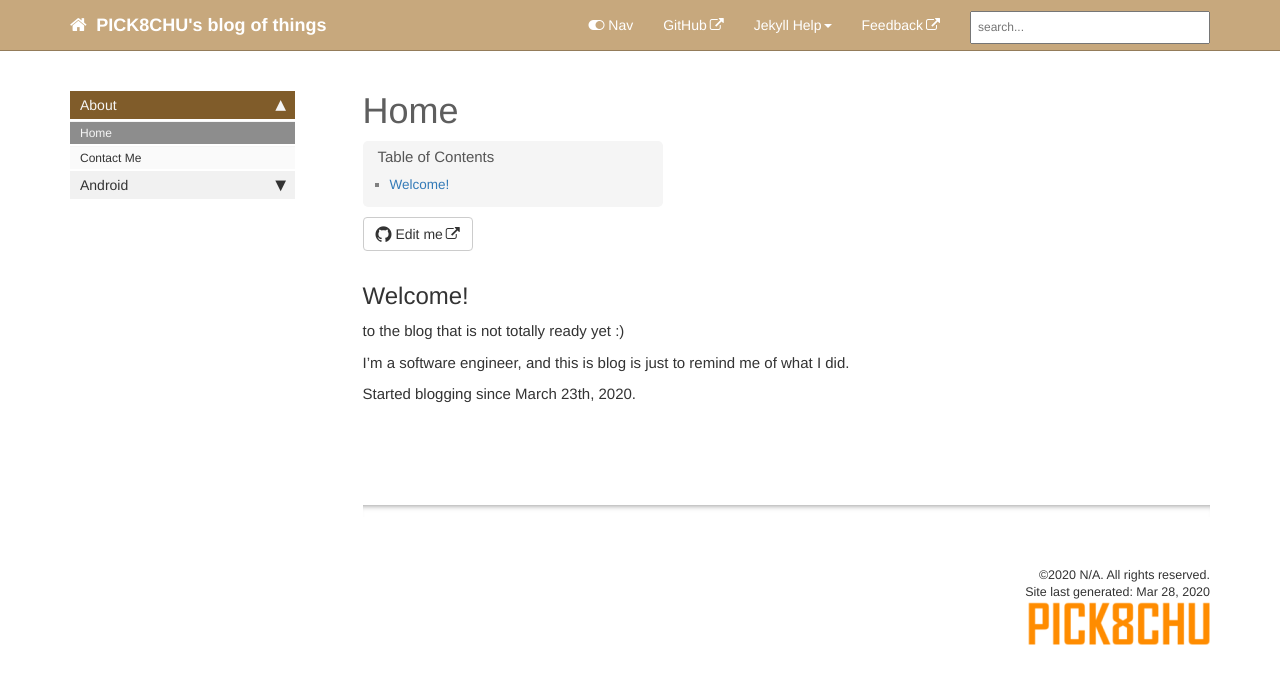
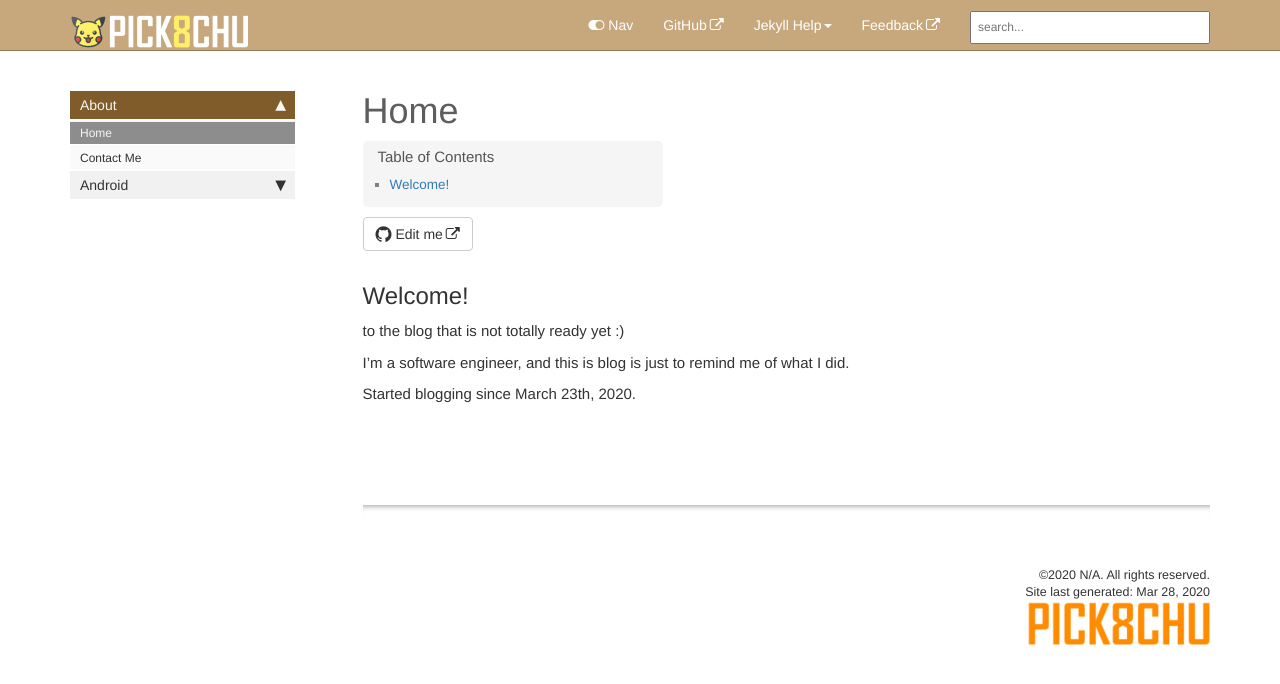
Before and after one commit to pick8chu/pick8chu.github.io, a Jekyll site: the page built from index.md, in a window 1280 px wide. Shown: the top 684 px of the page. Built offline with Jekyll 4.4.1, drawn with Linux system fonts in a browser that asks for light colours; comment, search, counter and statistics services are not loaded.

Commit message:
changing the header

```diff
--- a/_config.yml
+++ b/_config.yml
@@ -35,7 +35,7 @@ exclude:
 
 #feedback_subject_line: PICK8CHU's blog of things
 
-#feedback_email: po00076@gmail.com
+feedback_email: po00076@gmail.com
 # used as a contact email for the Feedback link in the top navigation bar
 
 # feedback_disable: true
--- a/_includes/topnav.html
+++ b/_includes/topnav.html
@@ -8,7 +8,8 @@
                 <span class="icon-bar"></span>
                 <span class="icon-bar"></span>
             </button>
-            <a class="fa fa-home fa-lg navbar-brand" href="index.html">&nbsp;<span class="projectTitle"> {{site.topnav_title}}</span></a>
+			<a class="navbar-brand" href="index.html"><img src="{{ "images/company_logo_header.png" }}"/></a>
+            <!--<a class="fa fa-home fa-lg navbar-brand" href="index.html">&nbsp;<span class="projectTitle"> {{site.topnav_title}}</span></a>-->
         </div>
         <div class="collapse navbar-collapse" id="bs-example-navbar-collapse-1">
             <ul class="nav navbar-nav navbar-right">
```
Also changed, not shown: images/company_logo_header.png (added), images/company_logo_header_org.png (added).
